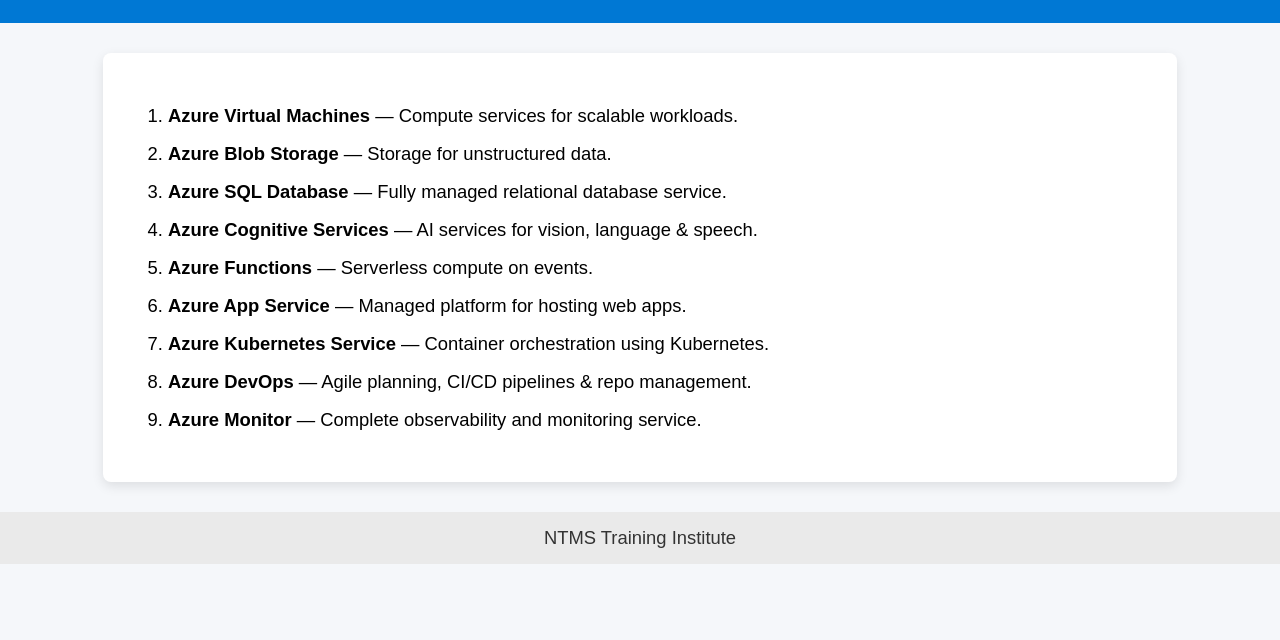
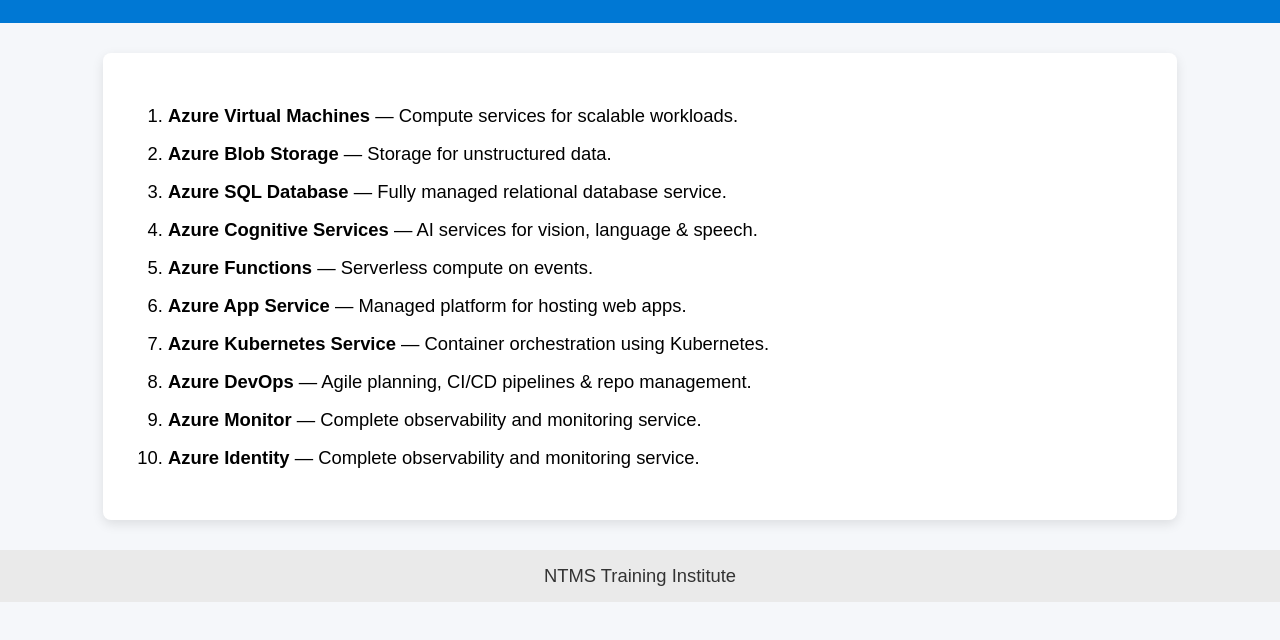
Before and after one commit to cloudntms08/azuretopics, a plain HTML site: page index.html in a window 1280 px wide. Shown: the part 108-748 px from the top of the page. Drawn offline with Linux system fonts and the light colour scheme.

Commit message:
Add Azure Identity service description to index.html

```diff
--- a/index.html
+++ b/index.html
@@ -55,6 +55,7 @@
             <li><strong>Azure Kubernetes Service</strong> — Container orchestration using Kubernetes.</li>
             <li><strong>Azure DevOps</strong> — Agile planning, CI/CD pipelines & repo management.</li>
             <li><strong>Azure Monitor</strong> — Complete observability and monitoring service.</li>
+            <li><strong>Azure Identity</strong> — Complete observability and monitoring service.</li>
         </ol>
     </div>
 
```
